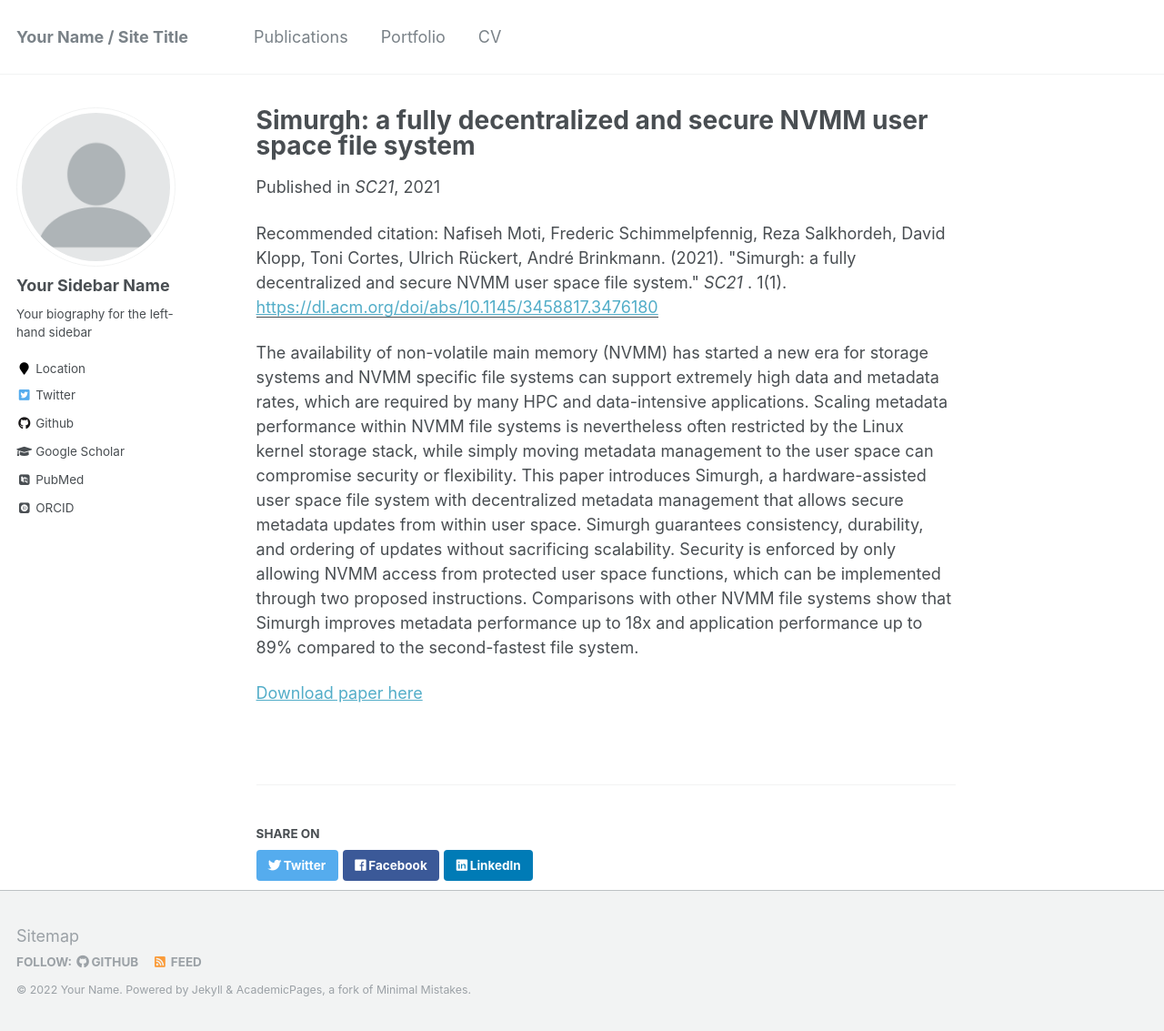
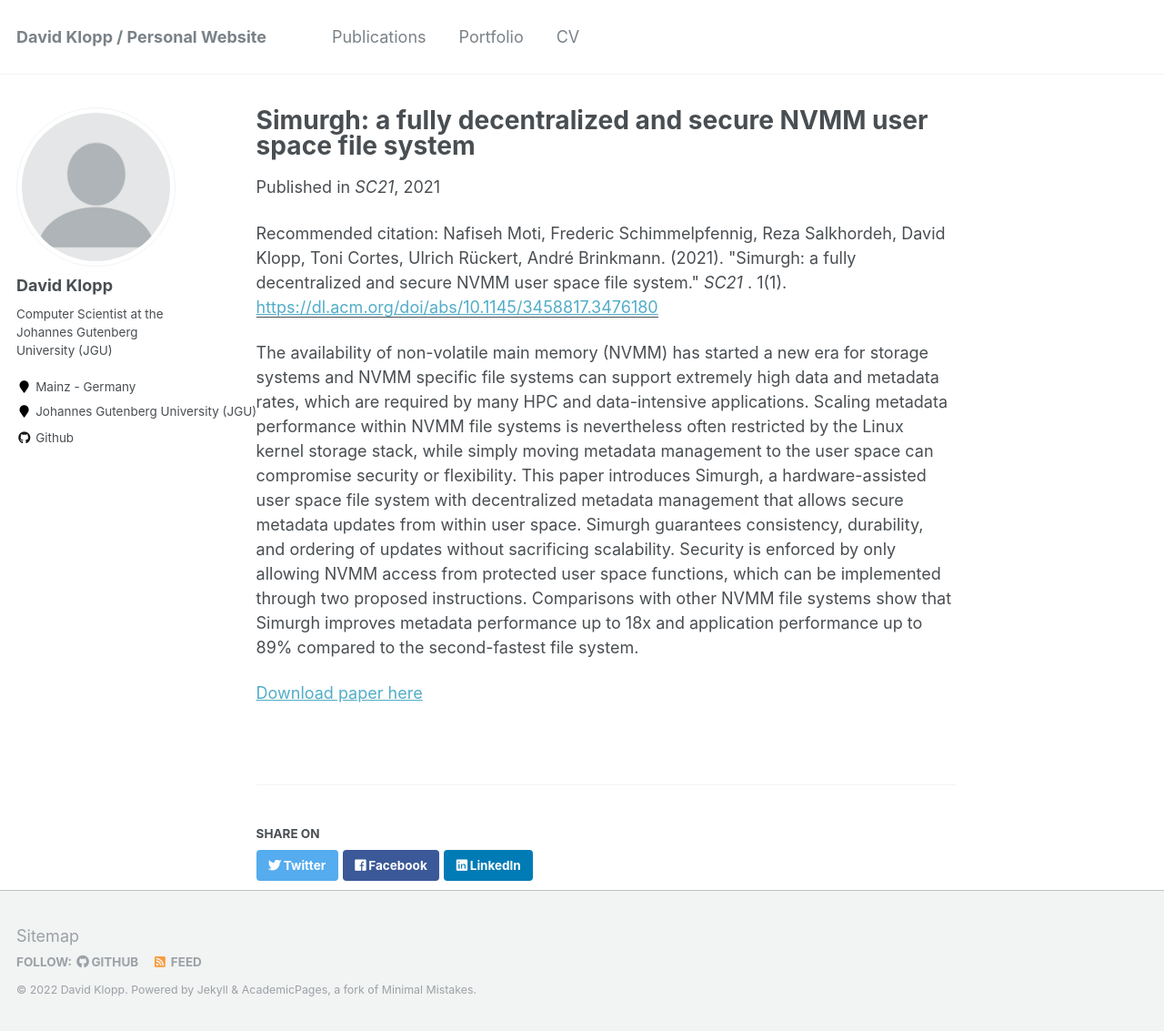
Before and after one commit to Schlaubischlump/schlaubischlump.github.io, a Jekyll site: the page built from _publications/2009-10-01-paper-title-number-1.md, in a window 1280 px wide and 1133 px high. Shown: the whole window at 91% size. Built offline with Jekyll 4.4.1, drawn with Linux system fonts in a browser that asks for light colours; some web fonts are replaced.

Commit message:
Update Sidebar

```diff
--- a/_config.yml
+++ b/_config.yml
@@ -7,10 +7,10 @@
 
 # Site Settings
 locale                   : "en-US"
-title                    : "Your Name / Site Title"
+title                    : "David Klopp / Personal Website"
 title_separator          : "-"
-name                     : &name "Your Name"
-description              : &description "personal description"
+name                     : &name "David Klopp"
+description              : &description "Computer Scientist"
 url                      : https://schlaubischlump.github.io # the base hostname & protocol for your site e.g. "https://mmistakes.github.io"
 baseurl                  : "" # the subpath of your site, e.g. "/blog"
 repository               : "schlaubischlump/schlaubischlump.github.io"
@@ -73,20 +73,20 @@
 
 # Analytics
 analytics:
-  provider               :  "google-universal" # false (default), "google", "google-universal", "custom"
+  provider               :  false # false (default), "google", "google-universal", "custom"
   google:
     tracking_id          :
 
 
 # Site Author
 author:
-  name             : "Your Sidebar Name"
+  name             : "David Klopp"
   avatar           : "profile.png"
-  bio              : "Your biography for the left-hand sidebar"
-  location         : "Location"
-  employer         :
-  pubmed           : "https://www.ncbi.nlm.nih.gov/pubmed/?term=john+snow"
-  googlescholar    : "http://yourfullgooglescholarurl.com"
+  bio              : "Computer Scientist at the Johannes Gutenberg University (JGU)"
+  location         : "Mainz - Germany"
+  employer         : "Johannes Gutenberg University (JGU)"
+  pubmed           :
+  googlescholar    :
   email            :
   researchgate     :  # example: "https://www.researchgate.net/profile/yourprofile"
   uri              :
@@ -96,20 +96,20 @@
   flickr           :
   facebook         :
   foursquare       :
-  github           : "academicpages"
+  github           : "schlaubischlump"
   google_plus      :
   keybase          :
   instagram        :
   impactstory      : #"https://profiles.impactstory.org/u/xxxx-xxxx-xxxx-xxxx"
   lastfm           :
   linkedin         :
-  orcid            : "http://orcid.org/yourorcidurl"
+  orcid            :
   pinterest        :
   soundcloud       :
   stackoverflow    : # http://stackoverflow.com/users/123456/username
   steam            :
   tumblr           :
-  twitter          : "replacethistwitterhandle"
+  twitter          :
   vine             :
   weibo            :
   xing             :
--- a/_publications/2009-10-01-paper-title-number-1.md
+++ b/_publications/2009-10-01-paper-title-number-1.md
@@ -2,8 +2,7 @@
 title: "Simurgh: a fully decentralized and secure NVMM user space file system"
 collection: publications
 permalink: /publication/2021-11-01-simurgh
-excerpt: 'The availability of non-volatile main memory (NVMM) has started a new era for storage systems and NVMM specific file systems can support extremely high data and metadata rates, which are required by many HPC and data-intensive applications. Scaling metadata performance within NVMM file systems is nevertheless often restricted by the Linux kernel storage stack, while simply moving metadata management to the user space can compromise security or flexibility.
-This paper introduces Simurgh, a hardware-assisted user space file system with decentralized metadata management that allows secure metadata updates from within user space. Simurgh guarantees consistency, durability, and ordering of updates without sacrificing scalability. Security is enforced by only allowing NVMM access from protected user space functions, which can be implemented through two proposed instructions. Comparisons with other NVMM file systems show that Simurgh improves metadata performance up to 18x and application performance up to 89% compared to the second-fastest file system.'
+excerpt: 'This paper introduces Simurgh, a hardware-assisted user space file system with decentralized metadata management that allows secure metadata updates from within user space.'
 date: 2021-11-01
 venue: 'SC21'
 paperurl: 'https://dl.acm.org/doi/abs/10.1145/3458817.3476180'
```
